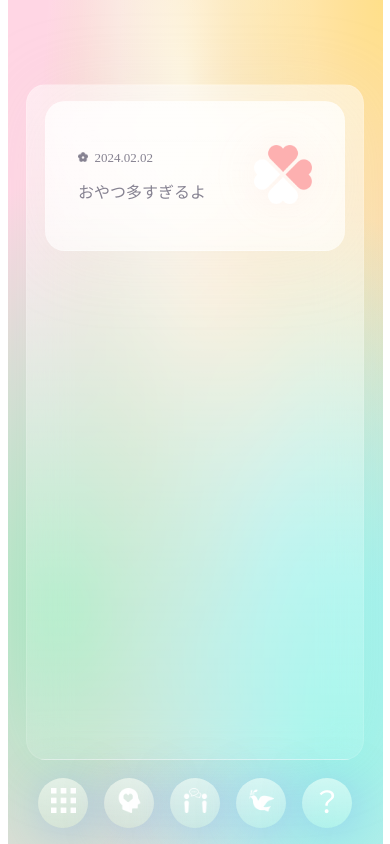
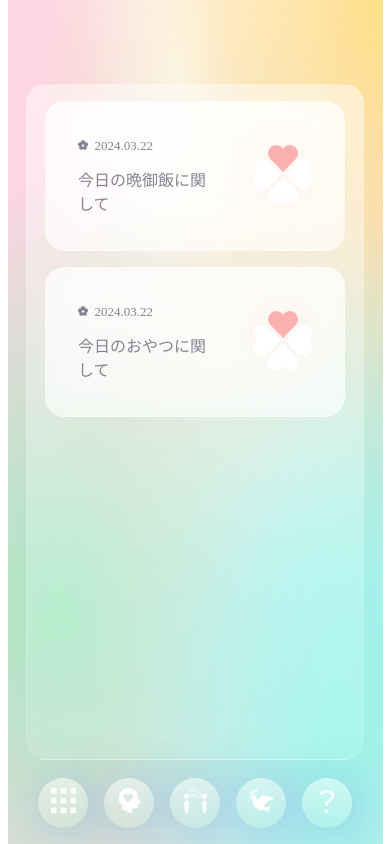
Before and after one commit to burioden/RockPaperScissors-front-react, a Next.js app in the folder rps-app/: page /report in a window 390 px wide. Built offline with nearby package versions, Linux system fonts and the light colour scheme; a web font is replaced by a local one.

Commit message:
make report responsive to json

```diff
--- a/rps-app/compornents/conversationStart.js
+++ b/rps-app/compornents/conversationStart.js
@@ -2,8 +2,10 @@ import React from "react";
 import { useState } from "react";
 import { MenuList } from "./menuList";
 import { HelpBox } from "./helpBox";
+import { useRouter } from 'next/router';
 
 export function ConversationStart(props) {
+  const router = useRouter();
   const goToName = () => {
     router.push('/check-before-conversation'); // パートナーのニックネームを決めるページに移動
   };
--- a/rps-app/src/pages/report.js
+++ b/rps-app/src/pages/report.js
@@ -12,6 +12,40 @@ export default function Home() {
   const toggleHelpBox = () => {
     setHelpBoxVisible((prevVisible) => !prevVisible);
   };
+
+  const makeDate = (date_json) => {
+    const date = new Date(date_json);
+    return `${date.getFullYear()}.${(date.getMonth() + 1).toString().padStart(2, '0')}.${date.getDate().toString().padStart(2, '0')}`
+  };
+
+  const makeRate = (id) => {
+    const json_to_do = `[
+      {
+          "id": 1,
+          "todo": "カレンダーで約束を共有する",
+          "is_completed": false,
+          "report_id": 1,
+          "created_at": "2024-03-22T20:10:32.630Z",
+          "updated_at": "2024-03-22T20:10:32.630Z"
+      },
+      {
+          "id": 2,
+          "todo": "外食しちゃう",
+          "is_completed": false,
+          "report_id": 1,
+          "created_at": null,
+          "updated_at": null
+      }
+    ]`;
+    const parsed_to_do = JSON.parse(json_to_do);
+    let todoCompleted = 0
+    let todoSum = 0
+    parsed_to_do.forEach(to_do => {
+      todoSum++;
+      if (to_do.is_completed) todoCompleted++;
+    });
+    return (todoCompleted / todoSum) * 100;
+  }
 
   {
     /*
@@ -35,6 +69,27 @@ ReportBoxに渡したいデータ
   const todoSum = 10;
 
   const rate = (todoCompleted / todoSum) * 100;
+  const json = `[
+    {
+        "id": 3,
+        "title": "今日の晩御飯に関して",
+        "decision": null,
+        "todo_progress": null,
+        "user_id": 1,
+        "created_at": "2024-03-22T18:58:54.679Z",
+        "updated_at": "2024-03-22T18:58:54.679Z"
+    },
+    {
+        "id": 4,
+        "title": "今日のおやつに関して",
+        "decision": null,
+        "todo_progress": null,
+        "user_id": 1,
+        "created_at": "2024-03-22T19:06:17.482Z",
+        "updated_at": "2024-03-22T19:06:17.482Z"
+    }
+  ]`;
+  const parsed = JSON.parse(json);
 
   return (
     <>
@@ -54,13 +109,17 @@ ReportBoxに渡したいデータ
               <div className="bg-rect">
                 <div className="inner">
                   <ol>
-                    <Link href="/report-description">{/* ここにリンクを設定 ページ動的に作るの・・・？*/}
+                    {parsed.map((rep)=>{
+                      return (
+                        <Link href="/report-description" state={{id: rep.id}}>{/* ここにリンクを設定 ページ動的に作るの・・・？*/}
                       <ReportBox
-                        date="2024.02.02"
-                        title="おやつ多すぎるよ"
-                        progress={rate}
+                        date={makeDate(rep.created_at)}
+                        title={rep.title}
+                        progress={makeRate(rep.id)}
                       />
                     </Link>
+                      )
+                    })}
                   </ol>
                 </div>
               </div>
```
